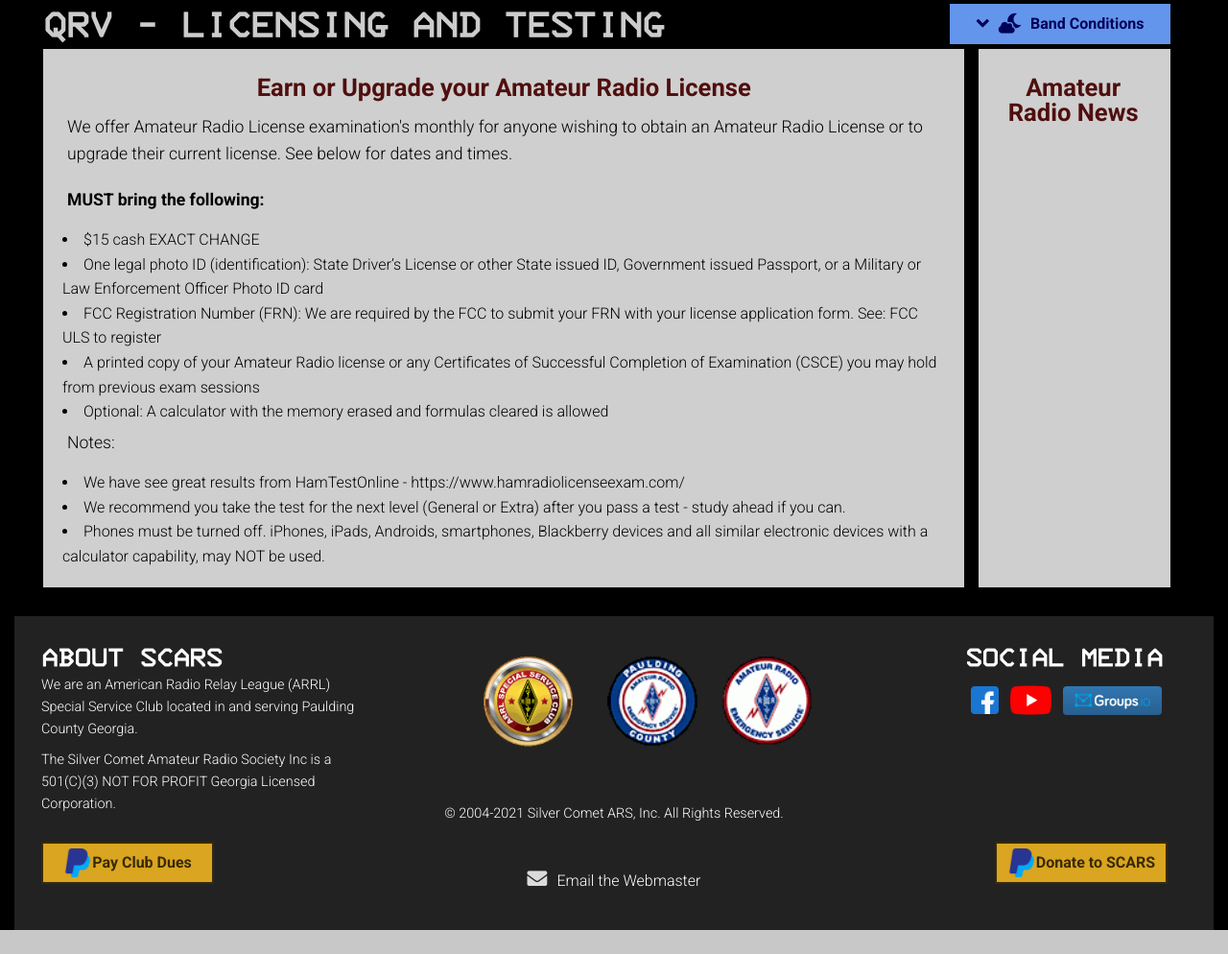
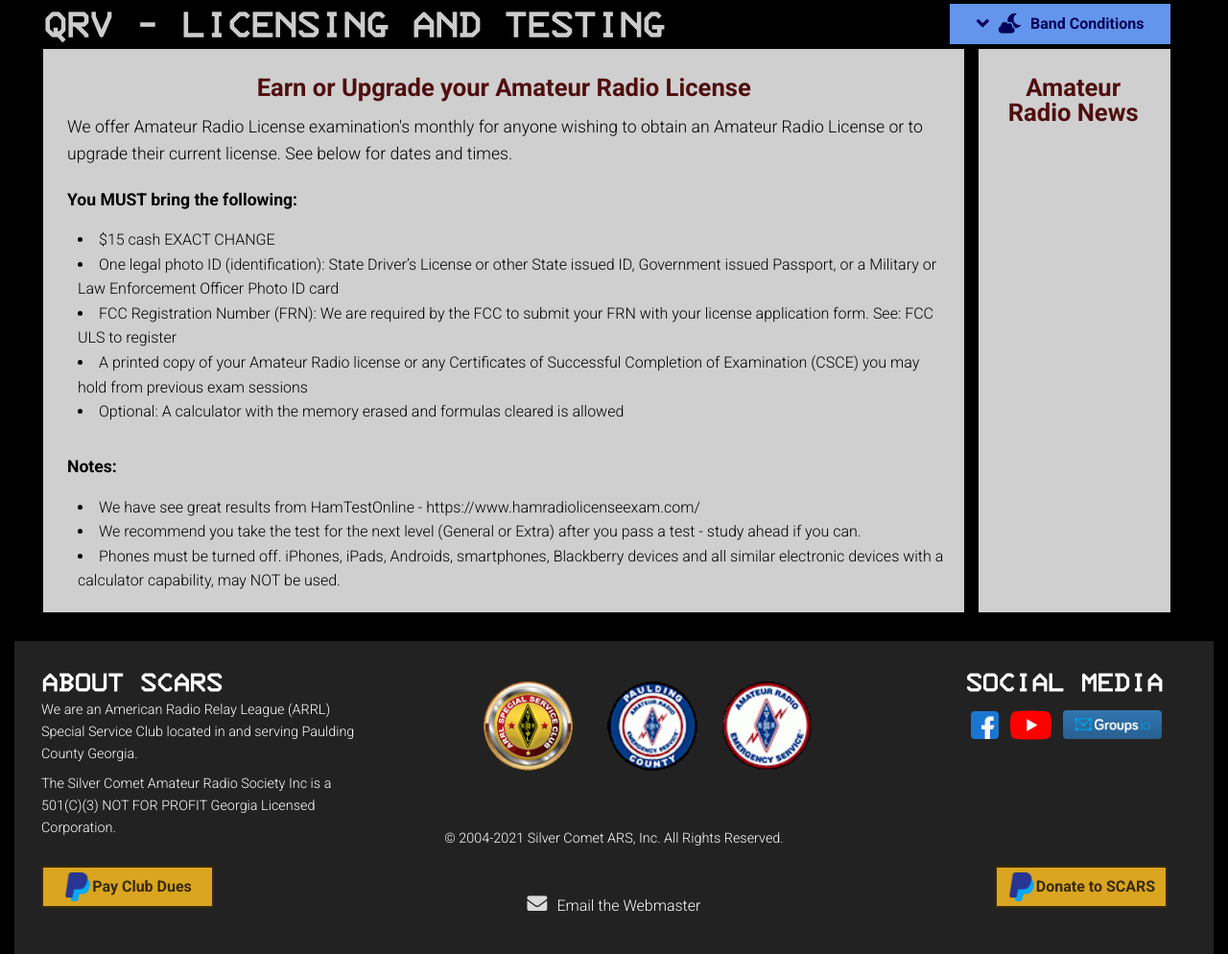
Before and after one commit to scars-webmaster/new-club-website, a PHP site: page /licensing-testing.php in a window 1280 px wide. Shown: the part 264-1258 px from the top of the page at 96% size. Before the commit the page ends 1233 px from the top, so only its background shows below. Run offline with PHP 8.4, Linux system fonts and the light colour scheme; some libraries are stand-ins or nearby versions.

Commit message:
update ul in licensing-testing

```diff
--- a/css/style.css
+++ b/css/style.css
@@ -749,6 +749,7 @@ div.bcond:hover .bcond-info {
 .article ul {
   list-style: disc;
   list-style: inside;
+  padding: 0 0 0 1rem;
 }
 
 .article a {
--- a/licensing-testing.php
+++ b/licensing-testing.php
@@ -32,7 +32,7 @@
           <div class="article">
           <h3>Earn or Upgrade your Amateur Radio License</h3>
           <p>We offer Amateur Radio License examination's monthly for anyone wishing to obtain an Amateur Radio License or to upgrade their current license. See below for dates and times.</p>
-          <p><strong> MUST bring the following:</strong></p>
+          <p><strong>You MUST bring the following:</strong></p>
             <ul>
                 <li>$15 cash EXACT CHANGE</li>
                 <li>One legal photo ID (identification): State Driver’s License or other State issued ID, Government issued Passport, or a Military or Law Enforcement Officer Photo ID card</li>
@@ -40,7 +40,7 @@
                 <li>A printed copy of your Amateur Radio license or any Certificates of Successful Completion of Examination (CSCE) you may hold from previous exam sessions</li>
                 <li>Optional: A calculator with the memory erased and formulas cleared is allowed</li>
             </ul>
-            <p>Notes:</p>
+            <br><p><strong>Notes:</strong></p>
             <ul>
               <li>We have see great results from HamTestOnline - https://www.hamradiolicenseexam.com/</li>
               <li>We recommend you take the test for the next level (General or Extra) after you pass a test - study ahead if you can.</li>
```
